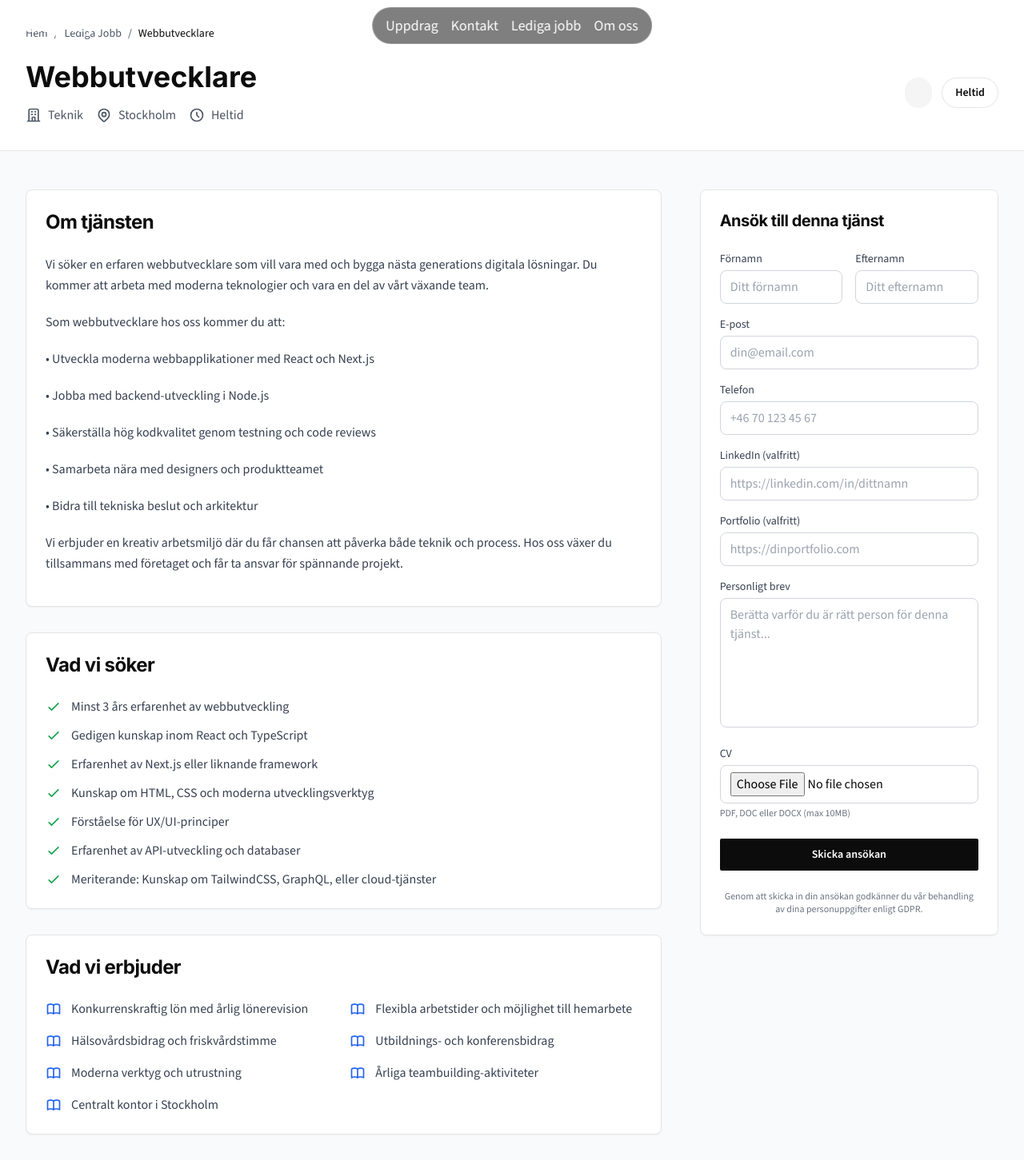
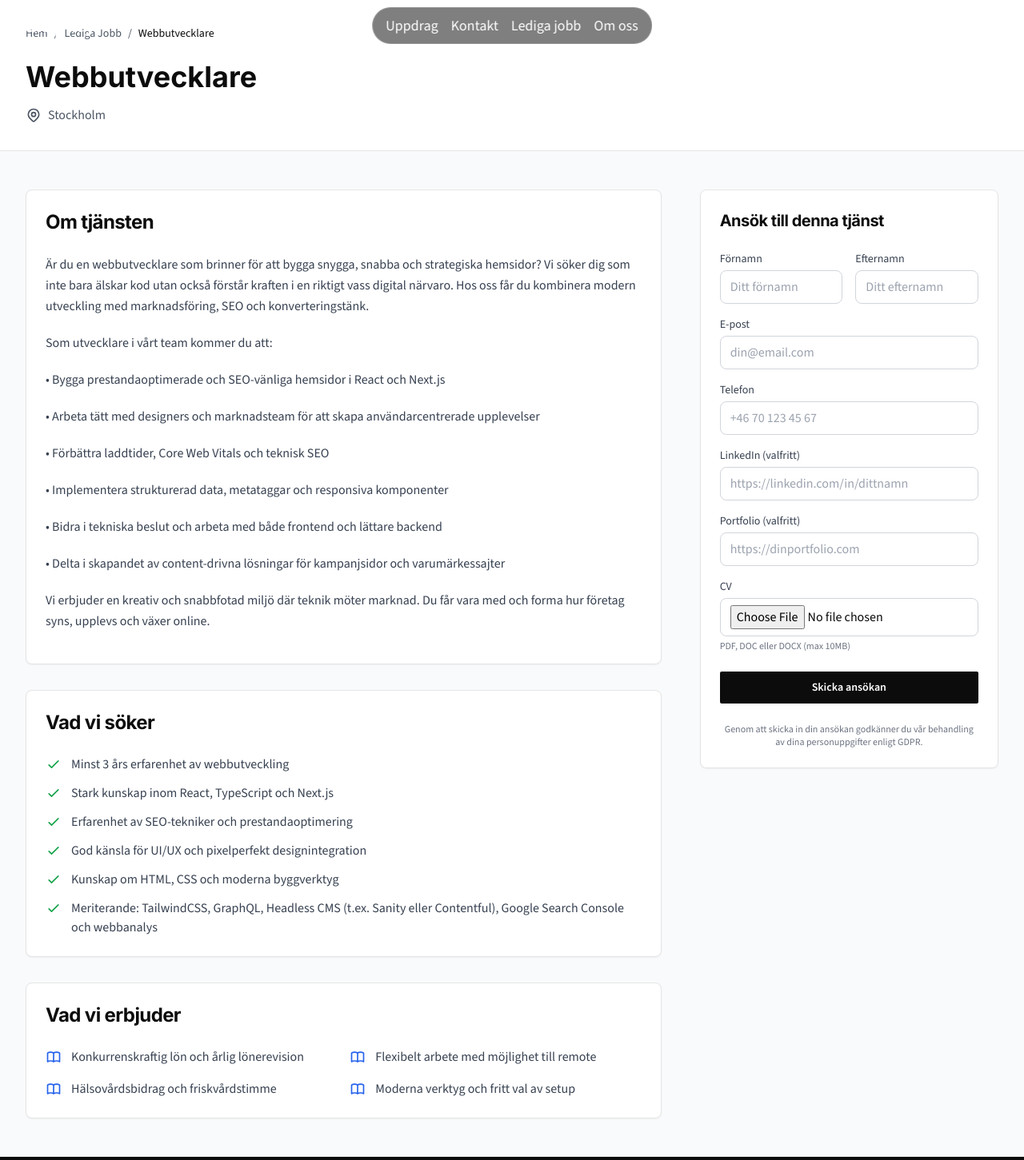
Before and after one commit to chrisflodin/amplify, a Next.js app: page /jobb/webbutvecklare in a window 1280 px wide. Shown: the top 1451 px of the page at 80% size. Built offline with nearby package versions, Linux system fonts and the light colour scheme.

Commit message:
fix job application

```diff
--- a/app/jobb/[slug]/page.tsx
+++ b/app/jobb/[slug]/page.tsx
@@ -1,36 +1,36 @@
-import { Badge } from "@/components/ui/badge";
+"use client";
+
 import { Button } from "@/components/ui/button";
 import { Card, CardContent, CardHeader, CardTitle } from "@/components/ui/card";
-import { formatJobDate, getJobBySlug } from "@/lib/jobs";
+import { useToast } from "@/components/ui/use-toast";
+import { getJobBySlug } from "@/lib/jobs";
 import { Job } from "@/types/job";
-import { Metadata } from "next";
 import Link from "next/link";
 import { notFound } from "next/navigation";
+import { use, useState } from "react";
 
 interface JobPageProps {
-  params: {
+  params: Promise<{
     slug: string;
-  };
-}
-
-export async function generateMetadata({
-  params,
-}: JobPageProps): Promise<Metadata> {
-  const job = getJobBySlug(params.slug);
-
-  if (!job) {
-    return {
-      title: "Jobb hittades inte - amplify",
-    };
-  }
-
-  return {
-    title: `${job.title} - Lediga Jobb - amplify`,
-    description: job.description.split("\n")[0],
-  };
+  }>;
 }
 
 function JobApplicationForm({ job }: { job: Job }) {
+  const { toast } = useToast();
+  const [isSubmitting, setIsSubmitting] = useState(false);
+
+  const handleSubmit = () => {
+    setIsSubmitting(true);
+
+    setTimeout(() => {
+      setIsSubmitting(false);
+      toast({
+        title: "Vi beklagar, denna tjänst har redan tillsatts",
+        variant: "destructive",
+      });
+    }, 500);
+  };
+
   return (
     <Card className="sticky top-8">
       <CardHeader>
@@ -133,21 +133,6 @@ function JobApplicationForm({ job }: { job: Job }) {
 
           <div>
             <label
-              htmlFor="coverLetter"
-              className="block text-sm font-medium text-gray-700 mb-1"
-            >
-              Personligt brev
-            </label>
-            <textarea
-              id="coverLetter"
-              rows={6}
-              className="w-full px-3 py-2 border border-gray-300 rounded-lg focus:outline-none focus:ring-2 focus:ring-brand-black focus:border-transparent resize-none"
-              placeholder="Berätta varför du är rätt person för denna tjänst..."
-            />
-          </div>
-
-          <div>
-            <label
               htmlFor="resume"
               className="block text-sm font-medium text-gray-700 mb-1"
             >
@@ -165,8 +150,12 @@ function JobApplicationForm({ job }: { job: Job }) {
           </div>
         </div>
 
-        <Button className="w-full bg-brand-black text-white hover:bg-gray-800 py-3 font-semibold">
-          Skicka ansökan
+        <Button
+          onClick={handleSubmit}
+          disabled={isSubmitting}
+          className="w-full bg-brand-black text-white hover:bg-gray-800 py-3 font-semibold disabled:opacity-50"
+        >
+          {isSubmitting ? "Skickar..." : "Skicka ansökan"}
         </Button>
 
         <p className="text-xs text-gray-500 text-center">
@@ -179,7 +168,8 @@ function JobApplicationForm({ job }: { job: Job }) {
 }
 
 export default function JobDetailPage({ params }: JobPageProps) {
-  const job = getJobBySlug(params.slug);
+  const resolvedParams = use(params);
+  const job = getJobBySlug(resolvedParams.slug);
 
   if (!job) {
     notFound();
@@ -219,22 +209,6 @@ export default function JobDetailPage({ params }: JobPageProps) {
                       strokeLinecap="round"
                       strokeLinejoin="round"
                       strokeWidth={2}
-                      d="M19 21V5a2 2 0 00-2-2H7a2 2 0 00-2 2v16m14 0h2m-2 0h-5m-9 0H3m2 0h5M9 7h1m-1 4h1m4-4h1m-1 4h1m-5 10v-5a1 1 0 011-1h2a1 1 0 011 1v5m-4 0h4"
-                    />
-                  </svg>
-                  <span>{job.department}</span>
-                </div>
-                <div className="flex items-center space-x-2">
-                  <svg
-                    className="w-5 h-5"
-                    fill="none"
-                    stroke="currentColor"
-                    viewBox="0 0 24 24"
-                  >
-                    <path
-                      strokeLinecap="round"
-                      strokeLinejoin="round"
-                      strokeWidth={2}
                       d="M17.657 16.657L13.414 20.9a1.998 1.998 0 01-2.827 0l-4.244-4.243a8 8 0 1111.314 0z"
                     />
                     <path
@@ -246,50 +220,7 @@ export default function JobDetailPage({ params }: JobPageProps) {
                   </svg>
                   <span>{job.location}</span>
                 </div>
-                <div className="flex items-center space-x-2">
-                  <svg
-                    className="w-5 h-5"
-                    fill="none"
-                    stroke="currentColor"
-                    viewBox="0 0 24 24"
-                  >
-                    <path
-                      strokeLinecap="round"
-                      strokeLinejoin="round"
-                      strokeWidth={2}
-                      d="M12 8v4l3 3m6-3a9 9 0 11-18 0 9 9 0 0118 0z"
-                    />
-                  </svg>
-                  <span>{job.type}</span>
-                </div>
-                {job.salary && (
-                  <div className="flex items-center space-x-2">
-                    <svg
-                      className="w-5 h-5"
-                      fill="none"
-                      stroke="currentColor"
-                      viewBox="0 0 24 24"
-                    >
-                      <path
-                        strokeLinecap="round"
-                        strokeLinejoin="round"
-                        strokeWidth={2}
-                        d="M12 8c-1.657 0-3 .895-3 2s1.343 2 3 2 3 .895 3 2-1.343 2-3 2m0-8c1.11 0 2.08.402 2.599 1M12 8V7m0 1v8m0 0v1m0-1c-1.11 0-2.08-.402-2.599-1"
-                      />
-                    </svg>
-                    <span>{job.salary}</span>
-                  </div>
-                )}
               </div>
-            </div>
-
-            <div className="flex flex-col sm:flex-row gap-3">
-              <Badge variant="secondary" className="px-4 py-2 text-sm">
-                {job.level}
-              </Badge>
-              <Badge variant="outline" className="px-4 py-2 text-sm">
-                {job.type}
-              </Badge>
             </div>
           </div>
         </div>
@@ -383,26 +314,6 @@ export default function JobDetailPage({ params }: JobPageProps) {
                   </div>
                 </CardContent>
               </Card>
-
-              {/* Application Info */}
-              <Card className="bg-gray-50">
-                <CardContent className="pt-6">
-                  <div className="flex items-center justify-between text-sm text-gray-600">
-                    <div>
-                      <p>Publicerad: {formatJobDate(job.publishedAt)}</p>
-                      {job.applicationDeadline && (
-                        <p className="text-red-600 font-medium">
-                          Ansök senast: {formatJobDate(job.applicationDeadline)}
-                        </p>
-                      )}
-                    </div>
-                    <div className="text-right">
-                      <p>Referensnummer: {job.id}</p>
-                      <p>Avdelning: {job.department}</p>
-                    </div>
-                  </div>
-                </CardContent>
-              </Card>
             </div>
 
             {/* Sidebar */}
--- a/app/layout.tsx
+++ b/app/layout.tsx
@@ -1,6 +1,6 @@
 import Footer from "@/components/footer";
 import Header from "@/components/header";
-import { Toaster } from "@/components/ui/sonner";
+import { Toaster } from "@/components/ui/toaster";
 import type { Metadata } from "next";
 import { inter, source_Sans_3 } from "./fonts";
 import "./globals.css";
--- a/lib/jobs.ts
+++ b/lib/jobs.ts
@@ -5,39 +5,32 @@ const mockJobs: Job[] = [
   {
     id: "1",
     title: "Webbutvecklare",
-    department: "Teknik",
     location: "Stockholm",
-    type: "Heltid",
-    description: `Vi söker en erfaren webbutvecklare som vill vara med och bygga nästa generations digitala lösningar. Du kommer att arbeta med moderna teknologier och vara en del av vårt växande team.
+    description: `Är du en webbutvecklare som brinner för att bygga snygga, snabba och strategiska hemsidor? Vi söker dig som inte bara älskar kod utan också förstår kraften i en riktigt vass digital närvaro. Hos oss får du kombinera modern utveckling med marknadsföring, SEO och konverteringstänk.
 
-Som webbutvecklare hos oss kommer du att:
-• Utveckla moderna webbapplikationer med React och Next.js
-• Jobba med backend-utveckling i Node.js
-• Säkerställa hög kodkvalitet genom testning och code reviews
-• Samarbeta nära med designers och produktteamet
-• Bidra till tekniska beslut och arkitektur
+  Som utvecklare i vårt team kommer du att:
+  • Bygga prestandaoptimerade och SEO-vänliga hemsidor i React och Next.js
+  • Arbeta tätt med designers och marknadsteam för att skapa användarcentrerade upplevelser
+  • Förbättra laddtider, Core Web Vitals och teknisk SEO
+  • Implementera strukturerad data, metataggar och responsiva komponenter
+  • Bidra i tekniska beslut och arbeta med både frontend och lättare backend
+  • Delta i skapandet av content-drivna lösningar för kampanjsidor och varumärkessajter
 
-Vi erbjuder en kreativ arbetsmiljö där du får chansen att påverka både teknik och process. Hos oss växer du tillsammans med företaget och får ta ansvar för spännande projekt.`,
+  Vi erbjuder en kreativ och snabbfotad miljö där teknik möter marknad. Du får vara med och forma hur företag syns, upplevs och växer online.`,
     requirements: [
       "Minst 3 års erfarenhet av webbutveckling",
-      "Gedigen kunskap inom React och TypeScript",
-      "Erfarenhet av Next.js eller liknande framework",
-      "Kunskap om HTML, CSS och moderna utvecklingsverktyg",
-      "Förståelse för UX/UI-principer",
-      "Erfarenhet av API-utveckling och databaser",
-      "Meriterande: Kunskap om TailwindCSS, GraphQL, eller cloud-tjänster",
+      "Stark kunskap inom React, TypeScript och Next.js",
+      "Erfarenhet av SEO-tekniker och prestandaoptimering",
+      "God känsla för UI/UX och pixelperfekt designintegration",
+      "Kunskap om HTML, CSS och moderna byggverktyg",
+      "Meriterande: TailwindCSS, GraphQL, Headless CMS (t.ex. Sanity eller Contentful), Google Search Console och webbanalys",
     ],
     benefits: [
-      "Konkurrenskraftig lön med årlig lönerevision",
-      "Flexibla arbetstider och möjlighet till hemarbete",
+      "Konkurrenskraftig lön och årlig lönerevision",
+      "Flexibelt arbete med möjlighet till remote",
       "Hälsovårdsbidrag och friskvårdstimme",
-      "Utbildnings- och konferensbidrag",
-      "Moderna verktyg och utrustning",
-      "Årliga teambuilding-aktiviteter",
-      "Centralt kontor i Stockholm",
+      "Moderna verktyg och fritt val av setup",
     ],
-    publishedAt: "2024-12-19",
-    applicationDeadline: "2025-01-31",
     slug: "webbutvecklare",
     isActive: true,
   },
@@ -51,12 +44,6 @@ export function getJobBySlug(slug: string): Job | undefined {
   return mockJobs.find((job) => job.slug === slug && job.isActive);
 }
 
-export function getJobsByDepartment(department: string): Job[] {
-  return mockJobs.filter(
-    (job) => job.department === department && job.isActive
-  );
-}
-
 export function formatJobDate(dateString: string): string {
   const date = new Date(dateString);
   return date.toLocaleDateString("sv-SE", {
--- a/types/job.ts
+++ b/types/job.ts
@@ -1,14 +1,10 @@
 export interface Job {
   id: string;
   title: string;
-  department: string;
   location: string;
-  type: "Heltid" | "Deltid" | "Konsult" | "Praktik";
   description: string;
   requirements: string[];
   benefits: string[];
-  publishedAt: string;
-  applicationDeadline?: string;
   slug: string;
   isActive: boolean;
 }
```
Also changed, not shown: app/jobb/page.tsx (+8 -51 lines), components/ui/toaster.tsx (+6 -6 lines).
